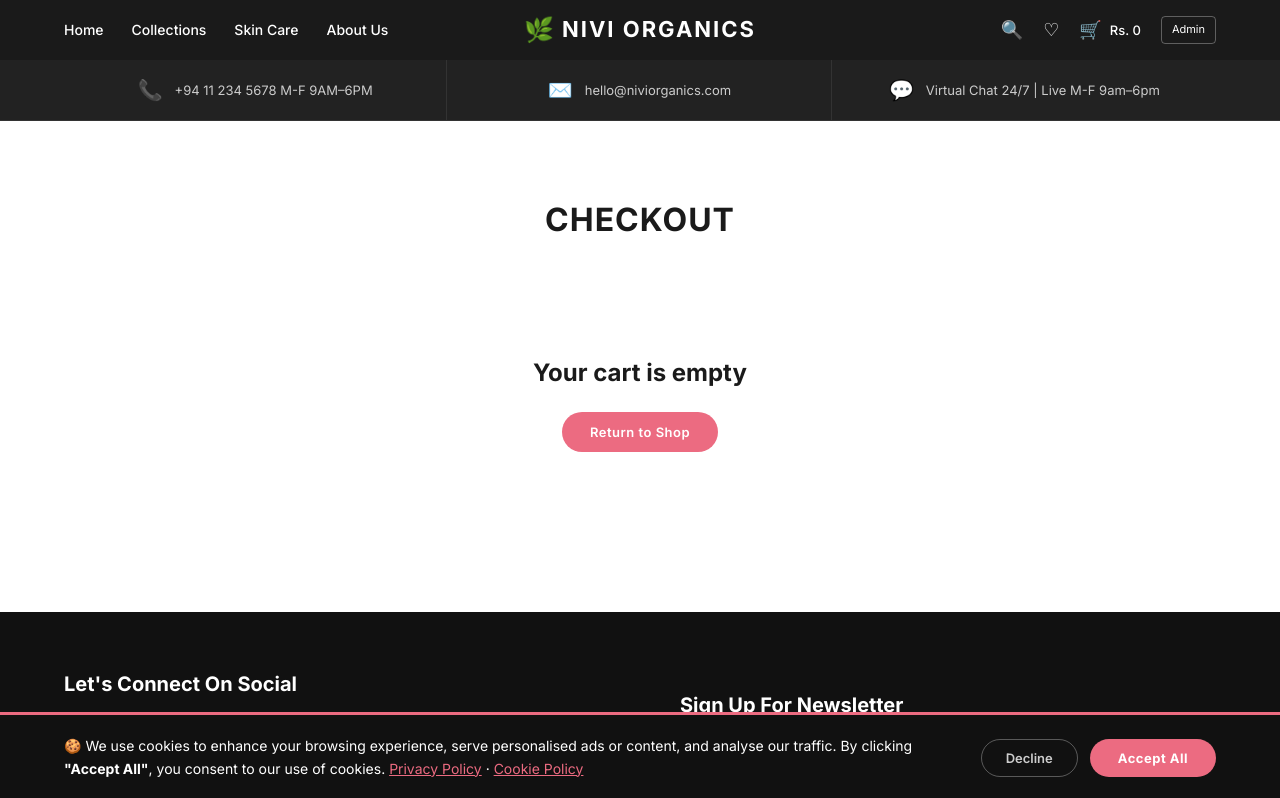
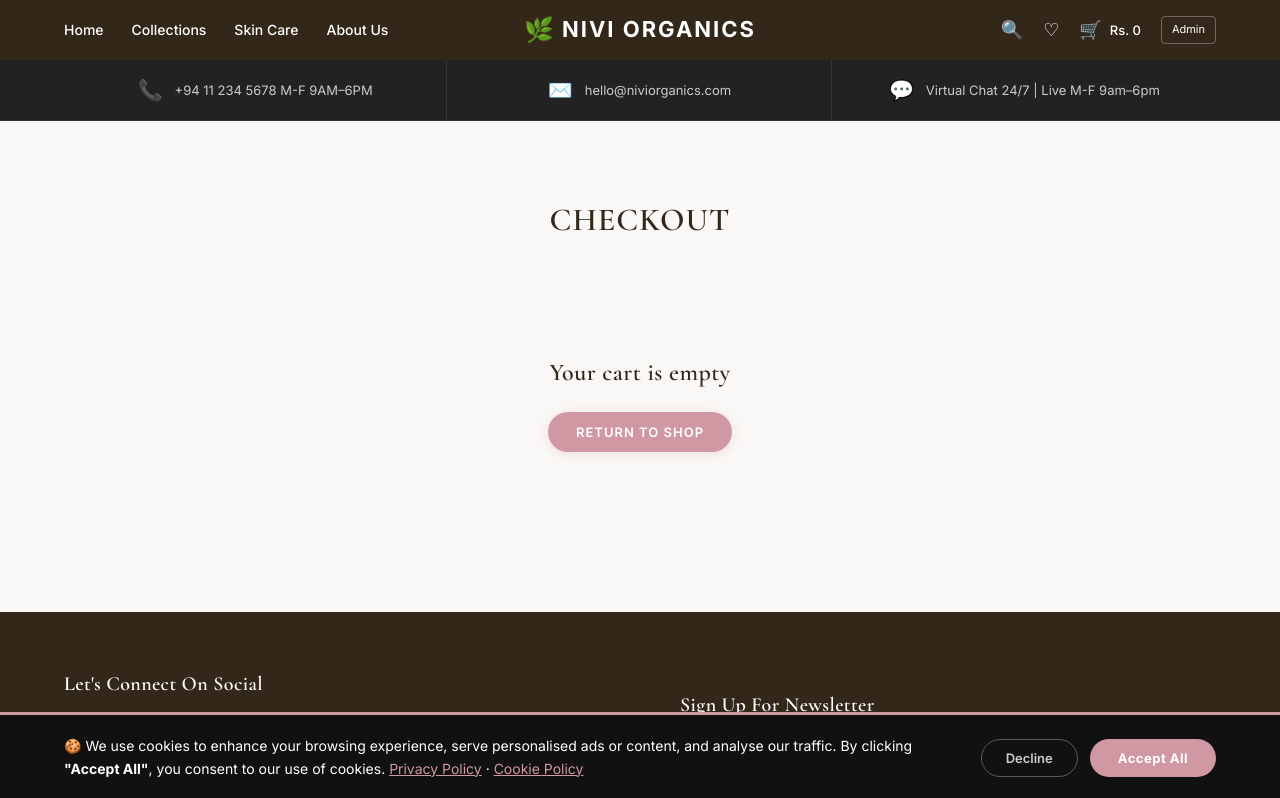
Before and after one commit to ddrdushy/nivi, a Next.js app: page /checkout in a window 1280 px wide. Shown: the top 798 px of the page. Built offline with nearby package versions, Linux system fonts and the light colour scheme; no server answers; the database is empty.

Commit message:
refactor: update storefront design with new branding, typography, and color palette, and remove obsolete scratch files.

```diff
--- a/src/app/(storefront)/product/[id]/page.tsx
+++ b/src/app/(storefront)/product/[id]/page.tsx
@@ -5,9 +5,10 @@ import { notFound } from 'next/navigation';
 
 const prisma = new PrismaClient();
 
-export default async function ProductPage({ params }: { params: { id: string } }) {
+export default async function ProductPage({ params }: { params: Promise<{ id: string }> }) {
+  const { id } = await params;
   const product = await prisma.product.findUnique({
-    where: { id: params.id },
+    where: { id },
     include: {
       category: true,
       variations: true
--- a/src/app/globals.css
+++ b/src/app/globals.css
@@ -1,4 +1,4 @@
-@import url('https://fonts.googleapis.com/css2?family=Inter:wght@300;400;500;600;700&display=swap');
+@import url('https://fonts.googleapis.com/css2?family=Cormorant+Garamond:ital,wght@0,400;0,600;0,700;1,400;1,600&family=Inter:wght@300;400;500;600;700&display=swap');
 
 * {
   box-sizing: border-box;
@@ -7,19 +7,26 @@
 }
 
 :root {
-  --color-primary: #EC6B81;
-  --color-primary-hover: #d9556e;
-  --color-secondary: #f8c6c9;
-  --color-nav-bg: #1a1a1a;
-  --color-nav-text: #ffffff;
-  --color-background: #ffffff;
-  --color-surface: #ffffff;
-  --color-text-main: #1a1a1a;
-  --color-text-muted: #666666;
-  --color-border: #e8e8e8;
-  --color-footer-bg: #111111;
+  /* ===== GLAMOROUS PALETTE ===== */
+  --color-primary:       #d098a2; /* Dusty Rose — CTAs, highlights */
+  --color-primary-hover: #c07f8a; /* Deeper rose on hover */
+  --color-gold:          #9f7726; /* Golden amber — accents, stars */
+  --color-dark:          #33271a; /* Deep dark brown — nav, footer, headings */
+  --color-taupe:         #c9b7a8; /* Warm taupe — borders, secondary UI */
+  --color-secondary:     #ede8e4; /* Light taupe tint — surface backgrounds */
 
-  --font-body: 'Inter', system-ui, sans-serif;
+  /* ===== SEMANTIC TOKENS ===== */
+  --color-nav-bg:        #33271a;
+  --color-nav-text:      #f5f5f5;
+  --color-background:    #faf8f6;
+  --color-surface:       #ffffff;
+  --color-text-main:     #33271a;
+  --color-text-muted:    #7a6a5a;
+  --color-border:        #e2d9d0;
+  --color-footer-bg:     #33271a;
+
+  --font-body:    'Inter', system-ui, sans-serif;
+  --font-heading: 'Cormorant Garamond', Georgia, serif;
   --radius-sm: 4px;
   --radius-capsule: 50px;
 }
@@ -38,10 +45,11 @@ body {
 }
 
 h1, h2, h3, h4, h5, h6 {
-  font-family: var(--font-body);
+  font-family: var(--font-heading);
   color: var(--color-text-main);
-  font-weight: 700;
+  font-weight: 600;
   line-height: 1.2;
+  letter-spacing: 0.02em;
 }
 
 a {
@@ -74,22 +82,30 @@ button {
   border-radius: var(--radius-capsule);
   font-weight: 600;
   font-size: 13px;
-  letter-spacing: 0.5px;
+  letter-spacing: 1px;
+  text-transform: uppercase;
   display: inline-flex;
   align-items: center;
   justify-content: center;
-  transition: background 0.2s ease;
+  transition: background 0.25s ease, box-shadow 0.25s ease;
+  box-shadow: 0 2px 12px rgba(208, 152, 162, 0.25);
 }
 
-.btn-primary:hover { background-color: var(--color-primary-hover); color: #fff; }
+.btn-primary:hover {
+  background-color: var(--color-primary-hover);
+  color: #fff;
+  box-shadow: 0 4px 20px rgba(208, 152, 162, 0.4);
+}
 
 .btn-outline {
-  border: 1.5px solid var(--color-text-main);
-  color: var(--color-text-main);
+  border: 1.5px solid var(--color-dark);
+  color: var(--color-dark);
   padding: 10px 24px;
   border-radius: var(--radius-capsule);
   font-weight: 600;
   font-size: 13px;
+  letter-spacing: 1px;
+  text-transform: uppercase;
   display: inline-flex;
   align-items: center;
   justify-content: center;
@@ -127,11 +143,12 @@ button {
   border-radius: var(--radius-sm);
   overflow: hidden;
   background: #fff;
-  transition: box-shadow 0.3s ease;
+  transition: box-shadow 0.3s ease, transform 0.3s ease;
 }
 
 .product-card:hover {
-  box-shadow: 0 8px 32px rgba(0,0,0,0.1);
+  box-shadow: 0 12px 40px rgba(51, 39, 26, 0.12);
+  transform: translateY(-3px);
 }
 
 .product-card .card-actions {
@@ -172,7 +189,7 @@ button {
 }
 
 /* Star rating */
-.stars { color: #f5a623; font-size: 13px; letter-spacing: 1px; }
+.stars { color: var(--color-gold); font-size: 13px; letter-spacing: 1px; }
 
 /* Badge */
 .badge-new {
@@ -186,6 +203,7 @@ button {
   padding: 3px 8px;
   border-radius: var(--radius-capsule);
   letter-spacing: 0.5px;
+  font-family: var(--font-body);
 }
 
 /* ===== CATEGORY TABS ===== */
@@ -199,23 +217,25 @@ button {
 
 .category-tab {
   padding: 12px 32px;
-  font-size: 14px;
+  font-size: 13px;
   font-weight: 600;
   color: var(--color-text-muted);
   border-bottom: 2px solid transparent;
   margin-bottom: -1px;
   cursor: pointer;
-  letter-spacing: 0.5px;
+  letter-spacing: 1px;
+  text-transform: uppercase;
   transition: all 0.2s ease;
   background: none;
   border-top: none;
   border-left: none;
   border-right: none;
+  font-family: var(--font-body);
 }
 
 .category-tab.active {
-  color: var(--color-primary);
-  border-bottom-color: var(--color-primary);
+  color: var(--color-dark);
+  border-bottom-color: var(--color-gold);
 }
 
 .category-tab:hover { color: var(--color-primary); }
@@ -226,3 +246,63 @@ button {
   border: 1px solid var(--color-border);
   border-radius: var(--radius-sm);
 }
+
+/* ===== ADMIN STYLES ===== */
+.admin-page-title {
+  font-family: var(--font-heading);
+  font-size: 32px;
+  color: var(--color-dark);
+  font-weight: 600;
+  letter-spacing: 0.02em;
+}
+
+.stat-card {
+  background: #fff;
+  border: 1px solid var(--color-border);
+  border-radius: 8px;
+  transition: box-shadow 0.2s ease;
+}
+
+.admin-table-container {
+  background: #fff;
+  border: 1px solid var(--color-border);
+  border-radius: 8px;
+  overflow: hidden;
+}
+
+.admin-table {
+  width: 100%;
+  border-collapse: collapse;
+}
+
+.admin-table th {
+  padding: 14px 20px;
+  text-align: left;
+  font-size: 11px;
+  font-weight: 700;
+  text-transform: uppercase;
+  letter-spacing: 1px;
+  color: var(--color-text-muted);
+  background: var(--color-secondary);
+  border-bottom: 1px solid var(--color-border);
+  font-family: var(--font-body);
+}
+
+.admin-table td {
+  padding: 16px 20px;
+  font-size: 14px;
+  border-bottom: 1px solid var(--color-border);
+  color: var(--color-text-main);
+}
+
+.admin-table tr:last-child td { border-bottom: none; }
+
+.status-badge {
+  display: inline-flex;
+  padding: 3px 10px;
+  border-radius: 50px;
+  font-size: 11px;
+  font-weight: 700;
+  letter-spacing: 0.5px;
+  text-transform: uppercase;
+}
```
Also changed, not shown: scratch/catalog_seed.ts (deleted, +0 -109 lines), scratch/inspect_db.ts (deleted, +0 -27 lines), src/app/(storefront)/page.tsx (+7 -6 lines).
